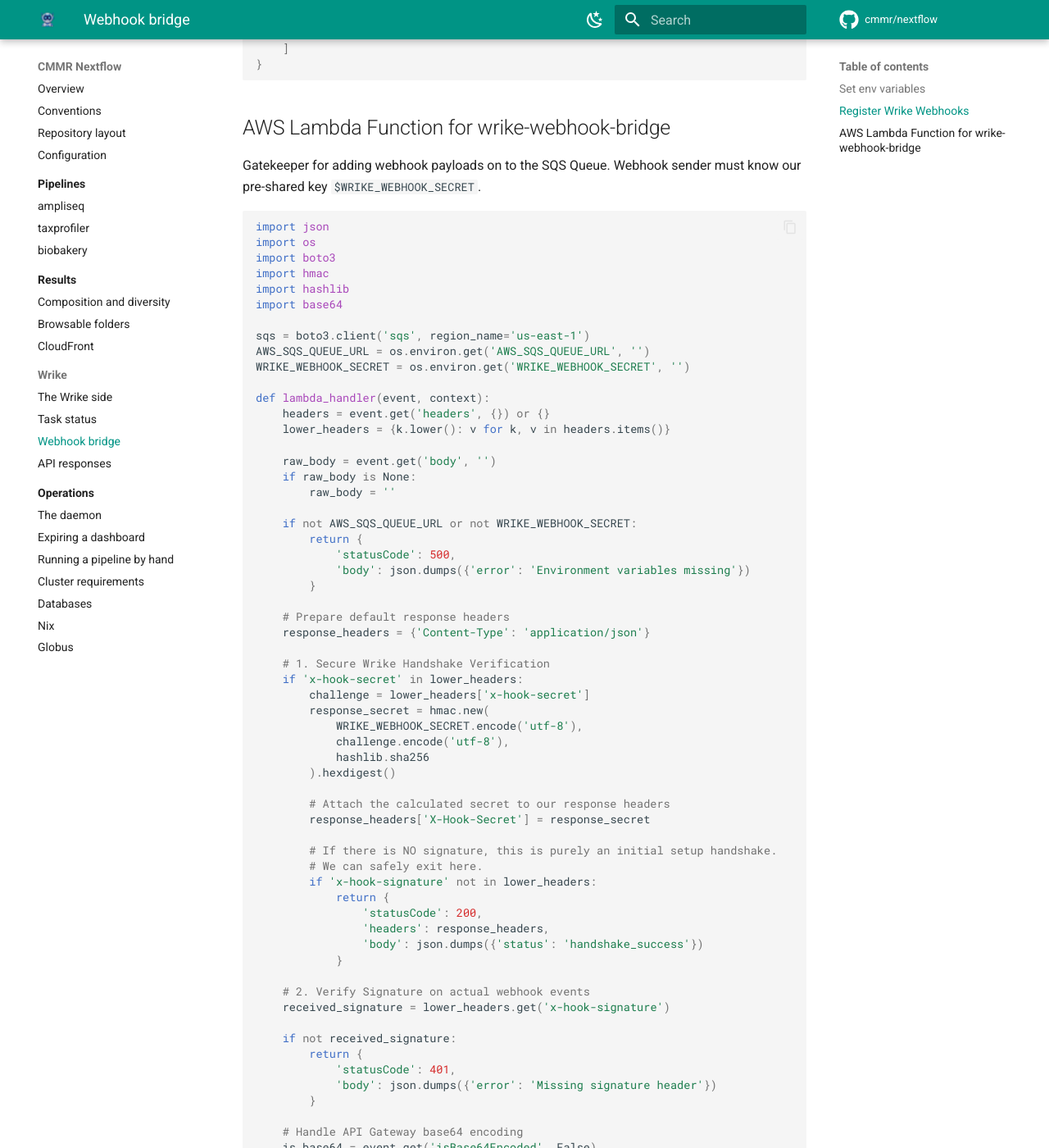
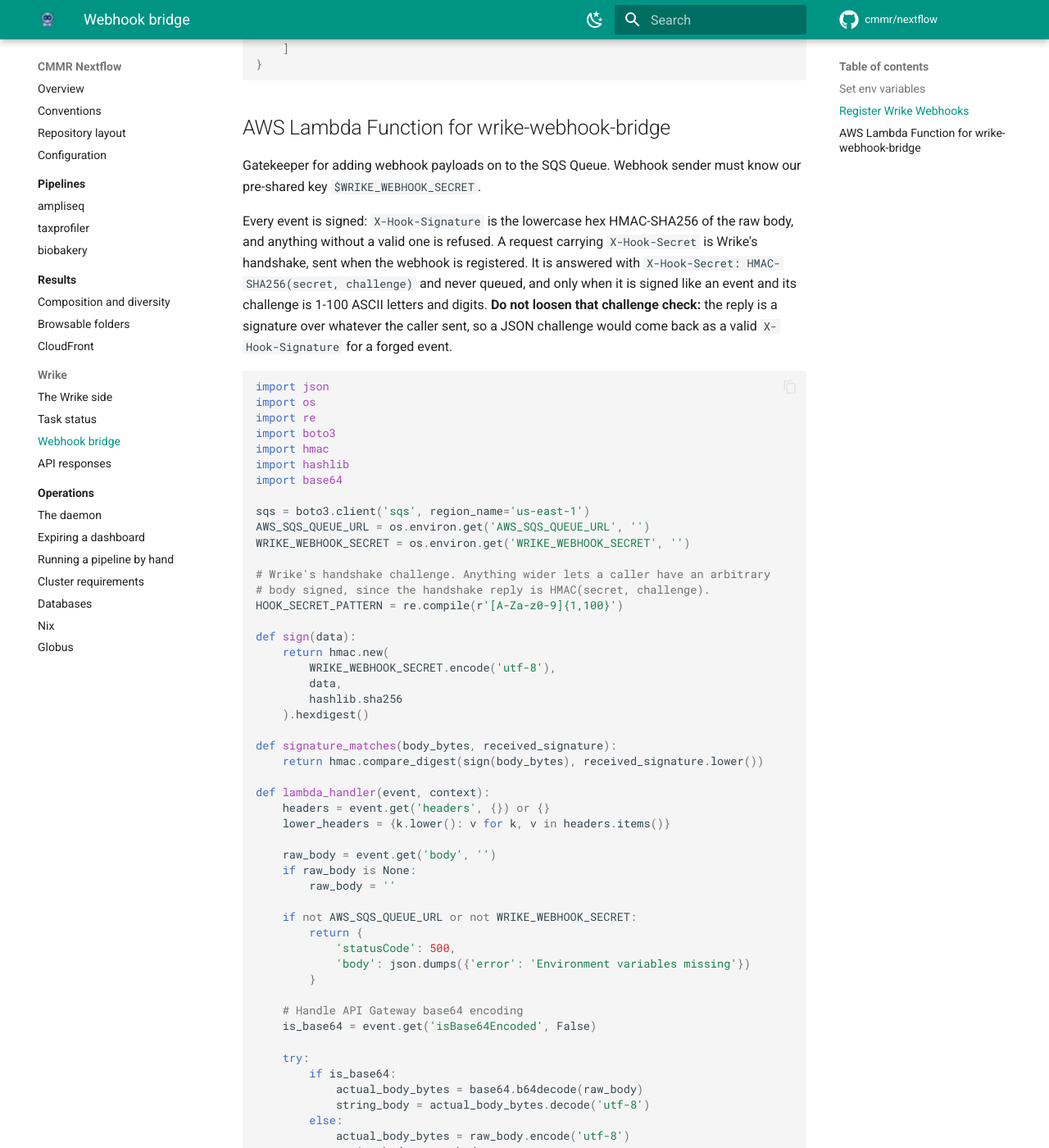
Before and after one commit to cmmr/nextflow, an MkDocs documentation site: the page built from docs/wrike/webhook_bridge.md, in a window 1280 px wide and 1400 px high, scrolled down 4036 px. Shown: the whole window at 82% size. Built offline with MkDocs 1.6.1 and Material for MkDocs 9.7.7, drawn with Linux system fonts in a browser that asks for light colours; comment, search, counter and statistics services are not loaded; some of the changed text lies outside the part shown.

Commit message:
Close Wrike webhook bridge HMAC signing oracle
The Lambda answered any X-Hook-Secret with HMAC(secret, value), letting a
caller get a valid X-Hook-Signature for a forged event body. Handshakes now
need a 1-100 character alphanumeric challenge and a valid signature, and are
never queued. The listener drops messages without an eventType instead of
exiting on them.

Co-Authored-By: Claude Opus 5.5 <noreply@anthropic.com>

````diff
--- a/docs/wrike/webhook_bridge.md
+++ b/docs/wrike/webhook_bridge.md
@@ -216,9 +216,19 @@ Example webhook payload when that task is DELETED from the Dashboards folder:
 Gatekeeper for adding webhook payloads on to the SQS Queue.
 Webhook sender must know our pre-shared key `$WRIKE_WEBHOOK_SECRET`.
 
+Every event is signed: `X-Hook-Signature` is the lowercase hex HMAC-SHA256 of
+the raw body, and anything without a valid one is refused. A request carrying
+`X-Hook-Secret` is Wrike's handshake, sent when the webhook is registered.
+It is answered with `X-Hook-Secret: HMAC-SHA256(secret, challenge)` and never
+queued, and only when it is signed like an event and its challenge is 1-100
+ASCII letters and digits. **Do not loosen that challenge check:** the reply is a
+signature over whatever the caller sent, so a JSON challenge would come back as
+a valid `X-Hook-Signature` for a forged event.
+
 ```python
 import json
 import os
+import re
 import boto3
 import hmac
 import hashlib
@@ -227,6 +237,20 @@ import base64
 sqs = boto3.client('sqs', region_name='us-east-1')
 AWS_SQS_QUEUE_URL = os.environ.get('AWS_SQS_QUEUE_URL', '')
 WRIKE_WEBHOOK_SECRET = os.environ.get('WRIKE_WEBHOOK_SECRET', '')
+
+# Wrike's handshake challenge. Anything wider lets a caller have an arbitrary
+# body signed, since the handshake reply is HMAC(secret, challenge).
+HOOK_SECRET_PATTERN = re.compile(r'[A-Za-z0-9]{1,100}')
+
+def sign(data):
+    return hmac.new(
+        WRIKE_WEBHOOK_SECRET.encode('utf-8'),
+        data,
+        hashlib.sha256
+    ).hexdigest()
+
+def signature_matches(body_bytes, received_signature):
+    return hmac.compare_digest(sign(body_bytes), received_signature.lower())
 
 def lambda_handler(event, context):
     headers = event.get('headers', {}) or {}
@@ -240,39 +264,6 @@ def lambda_handler(event, context):
         return {
             'statusCode': 500,
             'body': json.dumps({'error': 'Environment variables missing'})
-        }
-
-    # Prepare default response headers
-    response_headers = {'Content-Type': 'application/json'}
-
-    # 1. Secure Wrike Handshake Verification
-    if 'x-hook-secret' in lower_headers:
-        challenge = lower_headers['x-hook-secret']
-        response_secret = hmac.new(
-            WRIKE_WEBHOOK_SECRET.encode('utf-8'),
-            challenge.encode('utf-8'),
-            hashlib.sha256
-        ).hexdigest()
-
-        # Attach the calculated secret to our response headers
-        response_headers['X-Hook-Secret'] = response_secret
-
-        # If there is NO signature, this is purely an initial setup handshake.
-        # We can safely exit here.
-        if 'x-hook-signature' not in lower_headers:
-            return {
-                'statusCode': 200,
-                'headers': response_headers,
-                'body': json.dumps({'status': 'handshake_success'})
-            }
-
-    # 2. Verify Signature on actual webhook events
-    received_signature = lower_headers.get('x-hook-signature')
-
-    if not received_signature:
-        return {
-            'statusCode': 401,
-            'body': json.dumps({'error': 'Missing signature header'})
         }
 
     # Handle API Gateway base64 encoding
@@ -289,13 +280,43 @@ def lambda_handler(event, context):
         print(f"CRASH DURING DECODING: {str(e)}")
         raise e
 
-    calculated_signature = hmac.new(
-        WRIKE_WEBHOOK_SECRET.encode('utf-8'),
-        actual_body_bytes,
-        hashlib.sha256
-    ).hexdigest()
+    received_signature = lower_headers.get('x-hook-signature')
 
-    if not hmac.compare_digest(calculated_signature, received_signature.lower()):
+    # 1. Secure Wrike Handshake Verification. Answered here and never queued:
+    #    the handshake body is not an event.
+    if 'x-hook-secret' in lower_headers:
+        challenge = lower_headers['x-hook-secret']
+
+        if not HOOK_SECRET_PATTERN.fullmatch(challenge):
+            return {
+                'statusCode': 400,
+                'body': json.dumps({'error': 'Invalid X-Hook-Secret'})
+            }
+
+        if received_signature is None or \
+                not signature_matches(actual_body_bytes, received_signature):
+            return {
+                'statusCode': 403,
+                'body': json.dumps({'error': 'Invalid signature'})
+            }
+
+        return {
+            'statusCode': 200,
+            'headers': {
+                'Content-Type': 'application/json',
+                'X-Hook-Secret': sign(challenge.encode('utf-8'))
+            },
+            'body': json.dumps({'status': 'handshake_success'})
+        }
+
+    # 2. Verify Signature on actual webhook events
+    if not received_signature:
+        return {
+            'statusCode': 401,
+            'body': json.dumps({'error': 'Missing signature header'})
+        }
+
+    if not signature_matches(actual_body_bytes, received_signature):
         return {
             'statusCode': 403,
             'body': json.dumps({'error': 'Invalid signature'})
@@ -320,10 +341,9 @@ def lambda_handler(event, context):
             'body': json.dumps({'error': 'Failed to enqueue message'})
         }
 
-    # 4. Return success WITH the handshake headers attached if they were generated
     return {
         'statusCode': 200,
-        'headers': response_headers,
+        'headers': {'Content-Type': 'application/json'},
         'body': json.dumps({'status': 'message_queued'})
     }
 ```
````
Also changed, not shown: 1 other file.
